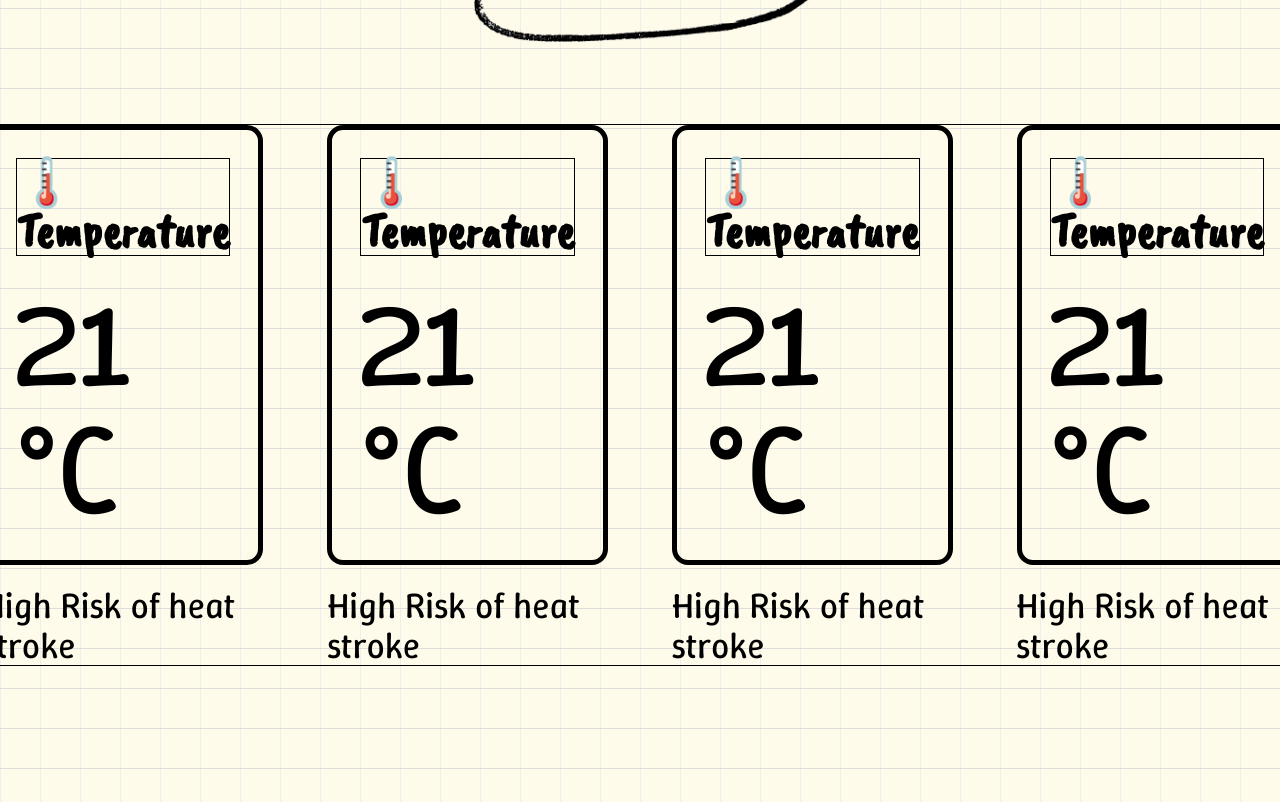
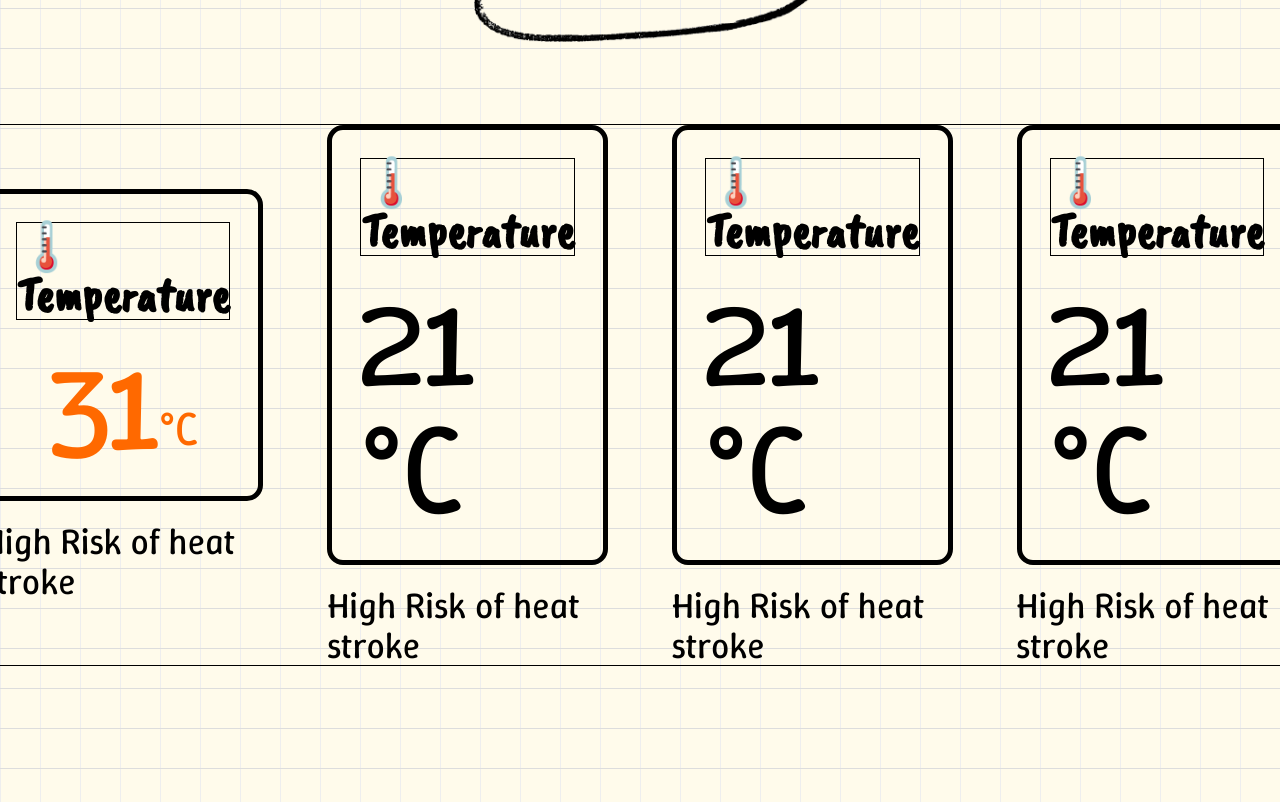
Before and after one commit to jee-gamer/should-I-go-exercise-today, a Next.js app: page / in a window 1280 px wide. Shown: the part 1200-2002 px from the top of the page. Built offline with nearby package versions, Linux system fonts and the light colour scheme.

Commit message:
Make temperature color change depending on the value

```diff
--- a/app/page.js
+++ b/app/page.js
@@ -1,10 +1,24 @@
+'use client';
+
 import Image from "next/image";
 import Link from "next/link";
 import '@/app/globals.css'
 
 import { CaveatBrush_font, PM_font, WinkySans_font } from "@/app/Fonts";
 
+import { useEffect, useState } from "react";
+
 export default function Home() {
+	const [temp, setTemp] = useState(31); // temp here
+	const [tempColor, setTempColor] = useState("");
+
+	useEffect(() => {
+		if (temp <= 26) setTempColor("text-blue-500");
+		else if (temp <= 30) setTempColor("text-yellow-500");
+		else if (temp <= 35) setTempColor("text-orange-500");
+		else setTempColor("text-red-800");
+	}, [temp])
+
   return (
     <div className="relative flex flex-col items-center justify-items	-center min-h-fit w-full max-w-screen sm:p-20 font-[family-name:var(--font-geist-sans)] notebook overflow-x-hidden z-0">
 			<Image
@@ -84,27 +98,30 @@ export default function Home() {
 
 
 
-			<div id="attributes" className="flex flex-row items-center justify-center min-w-full min-h-1/4 gap-[5vw] mt-30 mb-30 border">
+			<div id="attributes" className="flex f	lex-row items-center justify-center min-w-full min-h-1/4 gap-[5vw] mt-30 mb-30 border">
 				<div className="normal-flex">
-					<div id="temperature" className="attribute-box">
+					<div className="attribute-box">
 						<span className={`${CaveatBrush_font.className} attribute-title border`}>🌡️ Temperature</span>
-						<span className={`${ WinkySans_font.className } attribute-text`}>21 °C</span>
+						<div className="flex flex-row items-end">
+							<span id="temperature" className={`${ WinkySans_font.className } ${tempColor} attribute-text`}>{ temp }</span>
+							<span id="temperature" className={`${ WinkySans_font.className } ${tempColor} text-2xl xl:text-5xl mb-4`}>°C</span>
+						</div>
 					</div>
 					<span className={`${ WinkySans_font.className } text-4xl mt-5`}>High Risk of heat stroke</span>
 				</div>
 
 				<div className="normal-flex">
-					<div id="humidity" className="attribute-box">
+					<div className="attribute-box">
 						<span className={`${CaveatBrush_font.className} attribute-title border`}>🌡️ Temperature</span>
-						<span className={`${ WinkySans_font.className } attribute-text`}>21 °C</span>
+						<span id="humidity" className={`${ WinkySans_font.className } attribute-text`}>21 °C</span>
 					</div>
 					<span className={`${ WinkySans_font.className } text-4xl mt-5`}>High Risk of heat stroke</span>
 				</div>
 
 				<div className="normal-flex">
-					<div id="pm2.5" className="attribute-box">
+					<div className="attribute-box">
 						<span className={`${CaveatBrush_font.className} attribute-title border`}>🌡️ Temperature</span>
-						<span className={`${ WinkySans_font.className } attribute-text`}>21 °C</span>
+						<span id="pm2.5" className={`${ WinkySans_font.className } attribute-text`}>21 °C</span>
 					</div>
 					<span className={`${ WinkySans_font.className } text-4xl mt-5`}>High Risk of heat stroke</span>
 				</div>
@@ -112,7 +129,7 @@ export default function Home() {
 				<div className="normal-flex">
 					<div id="people" className="attribute-box">
 						<span className={`${CaveatBrush_font.className} attribute-title border`}>🌡️ Temperature</span>
-						<span className={`${ WinkySans_font.className } attribute-text`}>21 °C</span>
+						<span id="people" className={`${ WinkySans_font.className } attribute-text`}>21 °C</span>
 					</div>
 					<span className={`${ WinkySans_font.className } text-4xl mt-5`}>High Risk of heat stroke</span>
 				</div>
```
